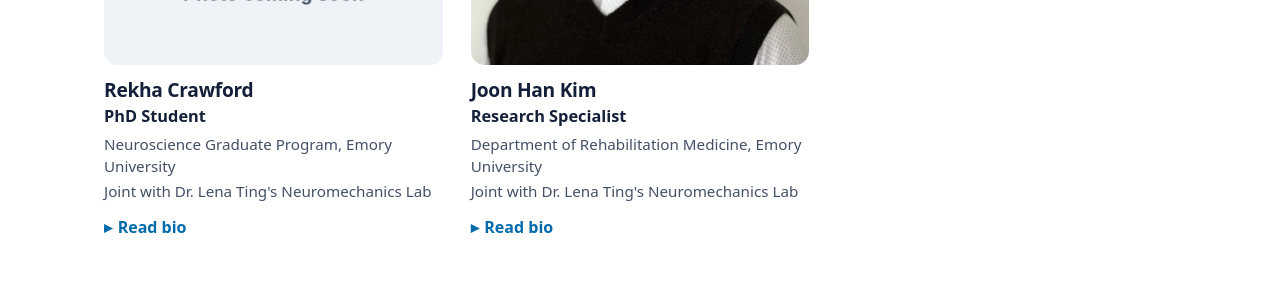
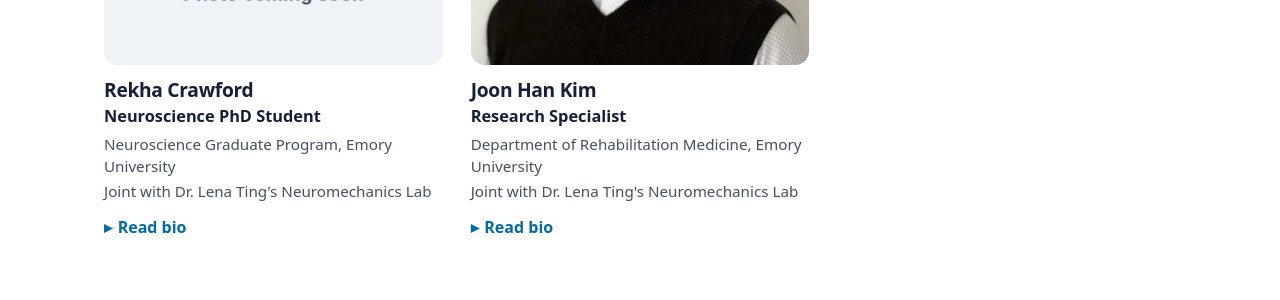
Before and after one commit to npresearchlab/npresearchlab.github.io, a Jekyll site: the page built from people.html, in a window 1280 px wide and 900 px high, scrolled down 2396 px. Shown: the part 155-455 px from the top of the window. Built offline with Jekyll 4.4.1, drawn with Linux system fonts in a browser that asks for light colours; some web fonts are replaced.

Commit message:
People: update Rekha Crawford's role from her edited form response
Co-Authored-By: Claude Opus 5.5 <noreply@anthropic.com>
Claude-Session: https://claude.ai/code/session_01A6YfpnrJqQKYAxW4w34cR4

```diff
--- a/_data/members.yml
+++ b/_data/members.yml
@@ -101,7 +101,7 @@
     Research Service Award (NRSA). In her free time, Catie loves to play video games, sing Broadway show
     tunes, and explore the city!
 - name: Rekha Crawford
-  role: PhD Student
+  role: Neuroscience PhD Student
   group: Research staff, postdocs, and graduate students
   affiliation: Neuroscience Graduate Program, Emory University
   joint: Joint with Dr. Lena Ting's Neuromechanics Lab
```
